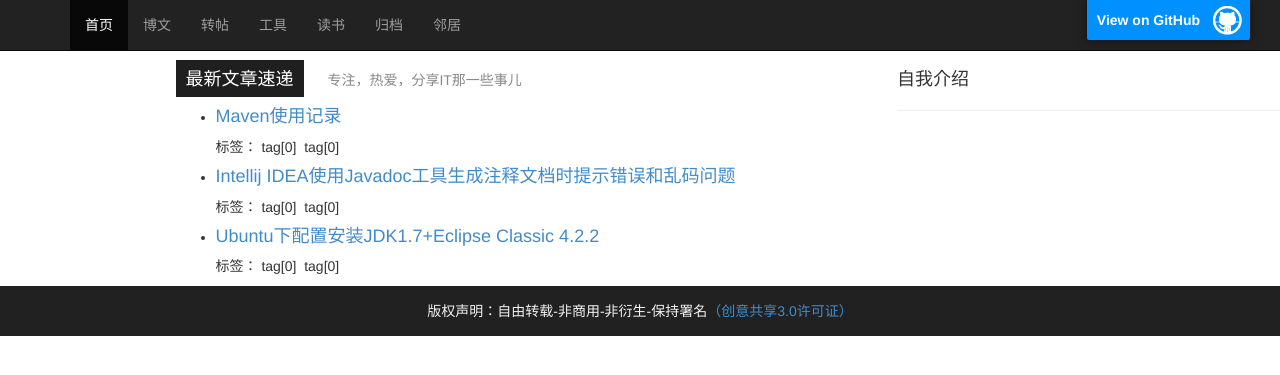
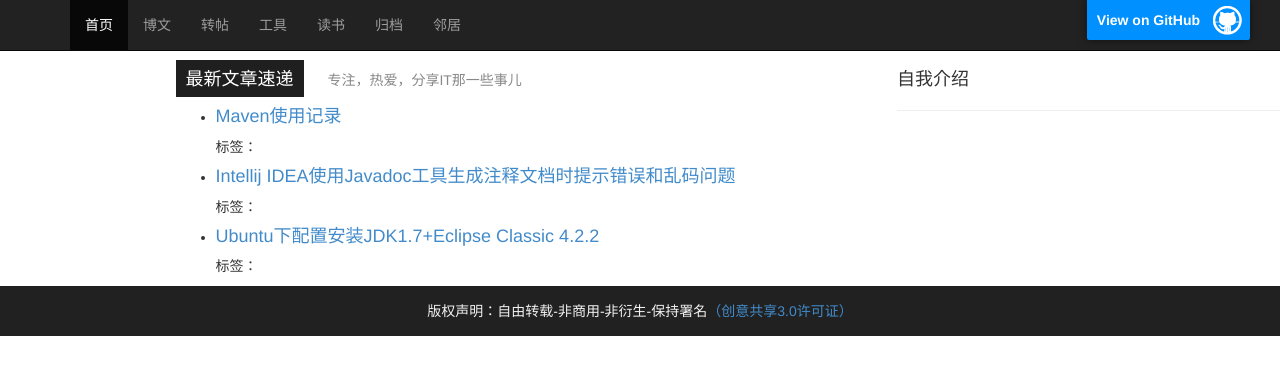
Before and after one commit to sheleng/sheleng.github.io, a Jekyll site: the page built from index.html, in a window 1280 px wide. Shown: the top 375 px of the page. Built offline with Jekyll 4.4.1, drawn with Linux system fonts in a browser that asks for light colours.

Commit message:
修改首页布局

```diff
--- a/index.html
+++ b/index.html
@@ -22,9 +22,9 @@
       	  		  	  	标签：
       	  		  	    {% for tag in post.tags %}
       	  		  	    	{% if forloop.first %}
-      	  		  	    	  tag[0]
+      	  		  	    	  {{ tag[0] }}
       	  		  	    	{% else %}
-							  &nbsp;tag[0]
+							  &nbsp;{{ tag[0] }}
 							{% endif %}
 						{% endfor %}
       			    </li>
```
